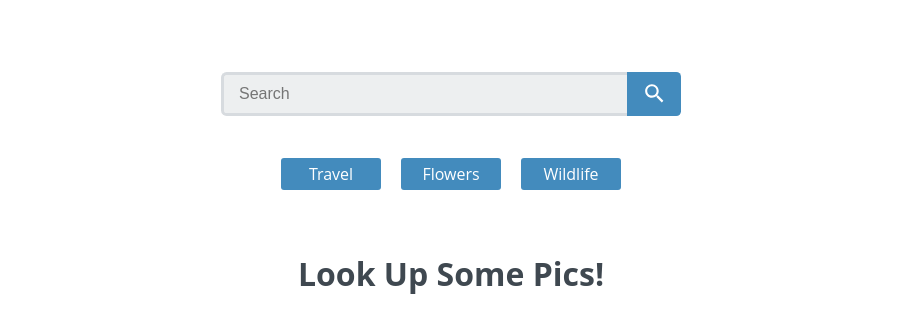
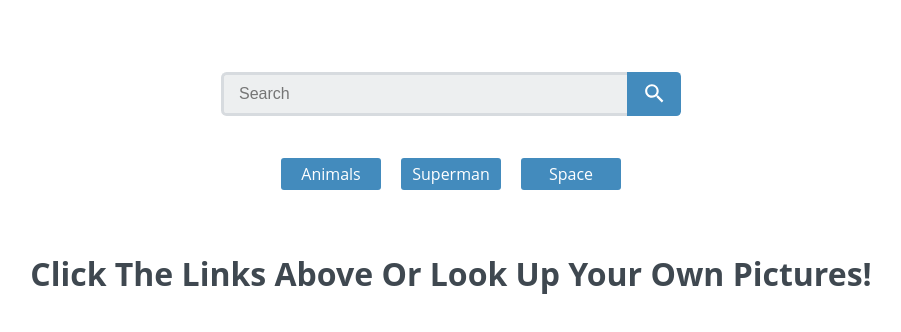
Before and after one commit to JoePrinzevalli/react-photo-gallery, a React (Create React App) app: page / in a window 1280 px wide. Shown: the top 332 px of the page, without its empty margins (189-1090 px from the left). Built offline with nearby package versions, Linux system fonts and the light colour scheme; no server answers.

Commit message:
fixed links now clean up code and add styling and history

```diff
--- a/src/components/App.js
+++ b/src/components/App.js
@@ -2,6 +2,7 @@ import React, {Component} from 'react';
 import { BrowserRouter, Route, Routes, withRouter} from 'react-router-dom'
 import axios from 'axios';
 import PropTypes from "prop-types";
+
 
 // App Components
 import PhotoList from './PhotoList';
@@ -12,11 +13,13 @@ import Home from './Home';
 
 class App extends Component  {
 
-  static propTypes = {
-    match: PropTypes.object.isRequired,
-    location: PropTypes.object.isRequired,
-    history: PropTypes.object.isRequired
-  };
+
+
+  // static propTypes = {
+  //   match: PropTypes.object.isRequired,
+  //   location: PropTypes.object.isRequired,
+  //   history: PropTypes.object.isRequired
+  // };
 
   state = {
     photos: [],
@@ -40,7 +43,7 @@ class App extends Component  {
   }
 
   componentDidMount() {
-      this.performFetch()
+    this.performFetch(window.location.pathname)
   };
 
 
--- a/src/components/Home.js
+++ b/src/components/Home.js
@@ -1,11 +1,9 @@
 import React from "react";
-// import PhotoList from "./PhotoList";
 
 
-const Home = (props) => {
+const Home = () => {
     return (
-        // <PhotoList data={props.data}/>
-        <h2>Look up some pics!</h2>
+        <h2>Click the links above or look up your own pictures!</h2>
     )
 };
 
--- a/src/components/Nav.js
+++ b/src/components/Nav.js
@@ -1,11 +1,7 @@
 import React from "react";
 import {NavLink} from 'react-router-dom'
-// import Photos from './Photos'
 
 const Nav = props => {
-
-    console.log(props.query);
-    // console.log(props.search);
 
     const handleSearch = e => {
         this.props.navigate(`/${this.query.value}`);
@@ -19,12 +15,13 @@ const Nav = props => {
             // this.props.history.push(path);
     };
 
+
     return (
     <nav className="main-nav">
         <ul>
-            <li><NavLink onClick={handleSearch} to="/travel">Travel</NavLink></li>
-            <li><NavLink onClick={handleSearch} to="/flowers">Flowers</NavLink></li>
-            <li><NavLink to="/wildlife">Wildlife</NavLink></li>
+            <li><NavLink onClick={handleSearch} to="/animals">Animals</NavLink></li>
+            <li><NavLink onClick={handleSearch} to="/superman">Superman</NavLink></li>
+            <li><NavLink onClick={handleSearch} to="/space">Space</NavLink></li>
       </ul>
     </nav>
     )
```
